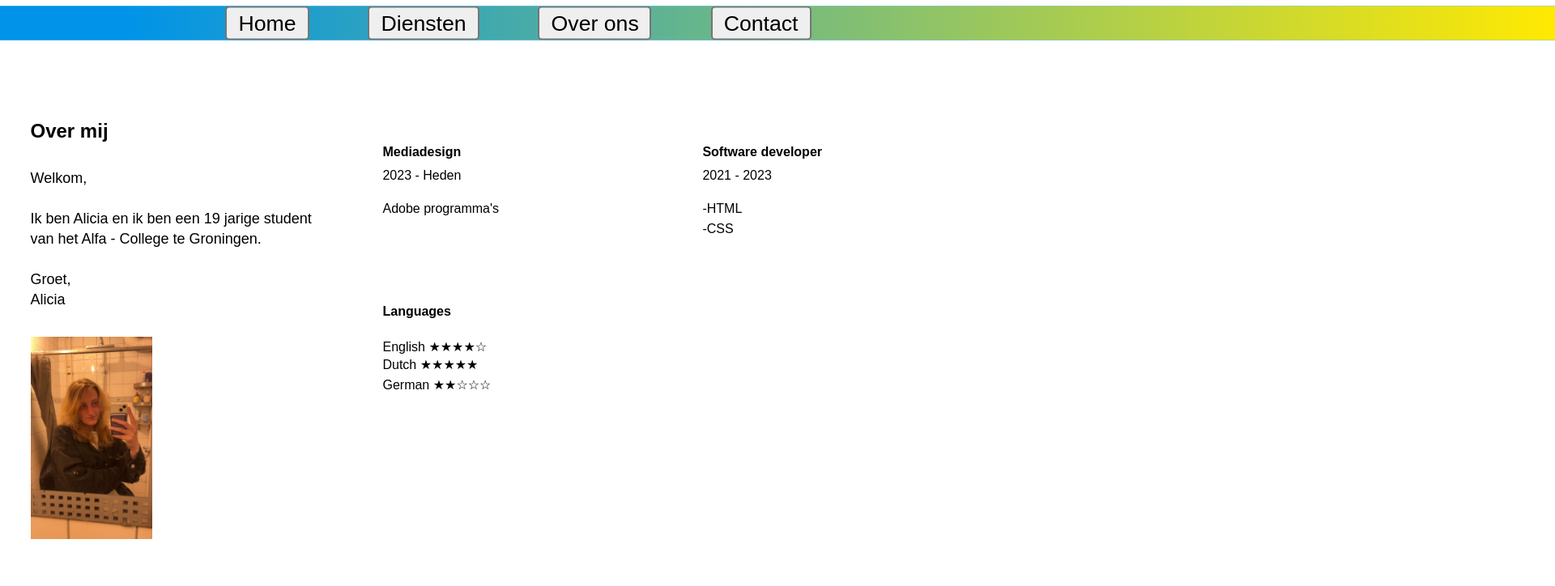
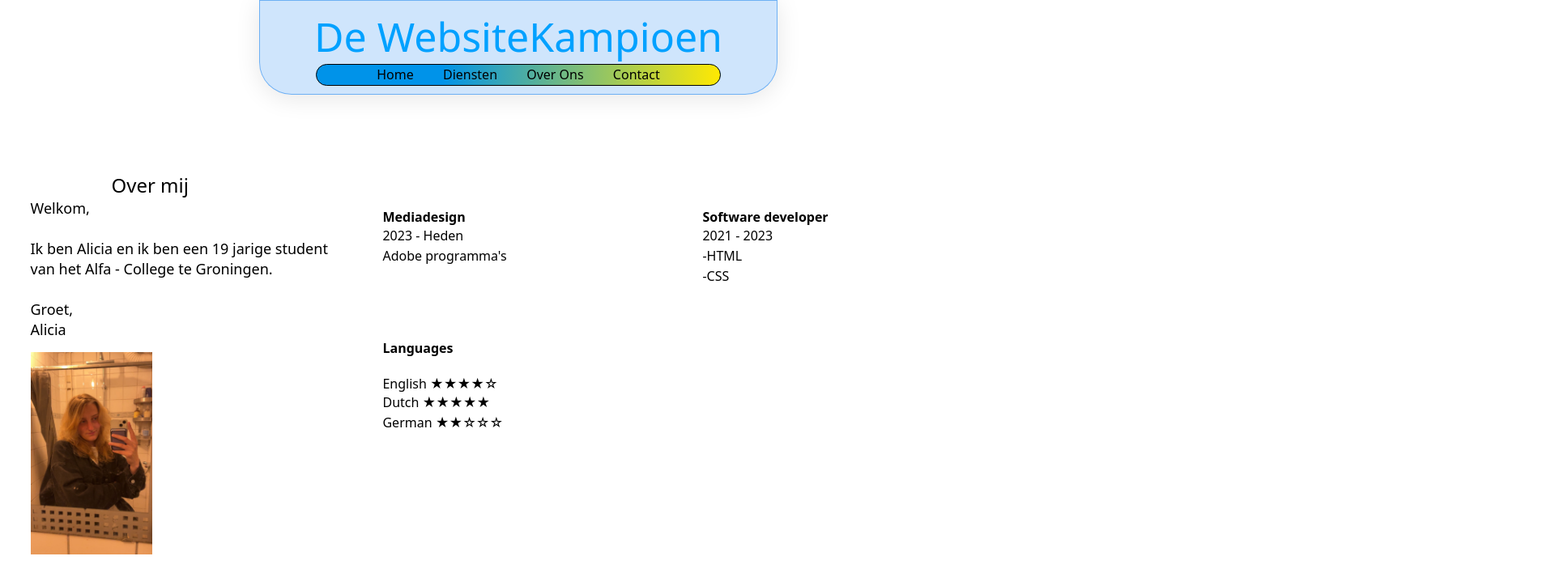
Before and after one commit to Tyler87-sudo/Bedrijfswebsite-Websitekampioen, a plain HTML site: page alicia.html in a window 1280 px wide. Shown: the whole page at 81% size, 1920 px wide, since content can reach past the window. Drawn offline with Linux system fonts and the light colour scheme.

Commit message:
added background color, fixed alicia page

```diff
--- a/alicia.html
+++ b/alicia.html
@@ -5,37 +5,41 @@
     <meta name="viewport" content="width=device-width, initial-scale=1.0">
     <title>Alicia | Project 1</title>
     <link rel="stylesheet" href="css/alicia.css">
+    <link rel="stylesheet" href="newstyle.css">
 </head>
 <body>
 
 
-    <br>
     <header class="header">
-        <div class="home">
-            <ul>
+        <!-- <div class="headerspacer"></div> -->
+        <div class="title">
+            <h1>De WebsiteKampioen</h1>
+            <ul class="navbar">
                 <li>
                     <a href="index.html" target="" style="text-decoration:none">
-                        <button>Home</button>
+                        <!-- <button>Home</button> -->
+                        <p class="navtext">Home</p>
                     </a>
                 </li>
                 <li>
                     <a href="diensten.html" target="" style="text-decoration:none">
-                        <button>Diensten</button>
+                        <!-- <button>Diensten</button> -->
+                        <p class="navtext">Diensten</p>
                     </a>
                 </li>
                 <li>
                     <a href="overons.html" target="" style="text-decoration:none">
-                        <button>Over ons</button>
+                        <!-- <button>Over ons</button> -->
+                        <p class="navtext">Over Ons</p>
                     </a>
                 </li>
                 <li>
                     <a href="contact.html" target="" style="text-decoration:none">
-                        <button>Contact</button>
+                        <p class="navtext">Contact</p>
                     </a>
                 </li>
-            </ul>
         </div>
-        </div>
+
     </header>
 
 
--- a/newstyle.css
+++ b/newstyle.css
@@ -87,6 +87,11 @@ img {
   display: flex;
   flex-direction: row;
   /* row-gap: 50px */
+}
+
+.navbar {
+  background-color: #0093E9;
+  background-image: linear-gradient(90deg, #0093E9 31%, #ffe902 100%);
 }
 
 /* .mainspacer {
```
